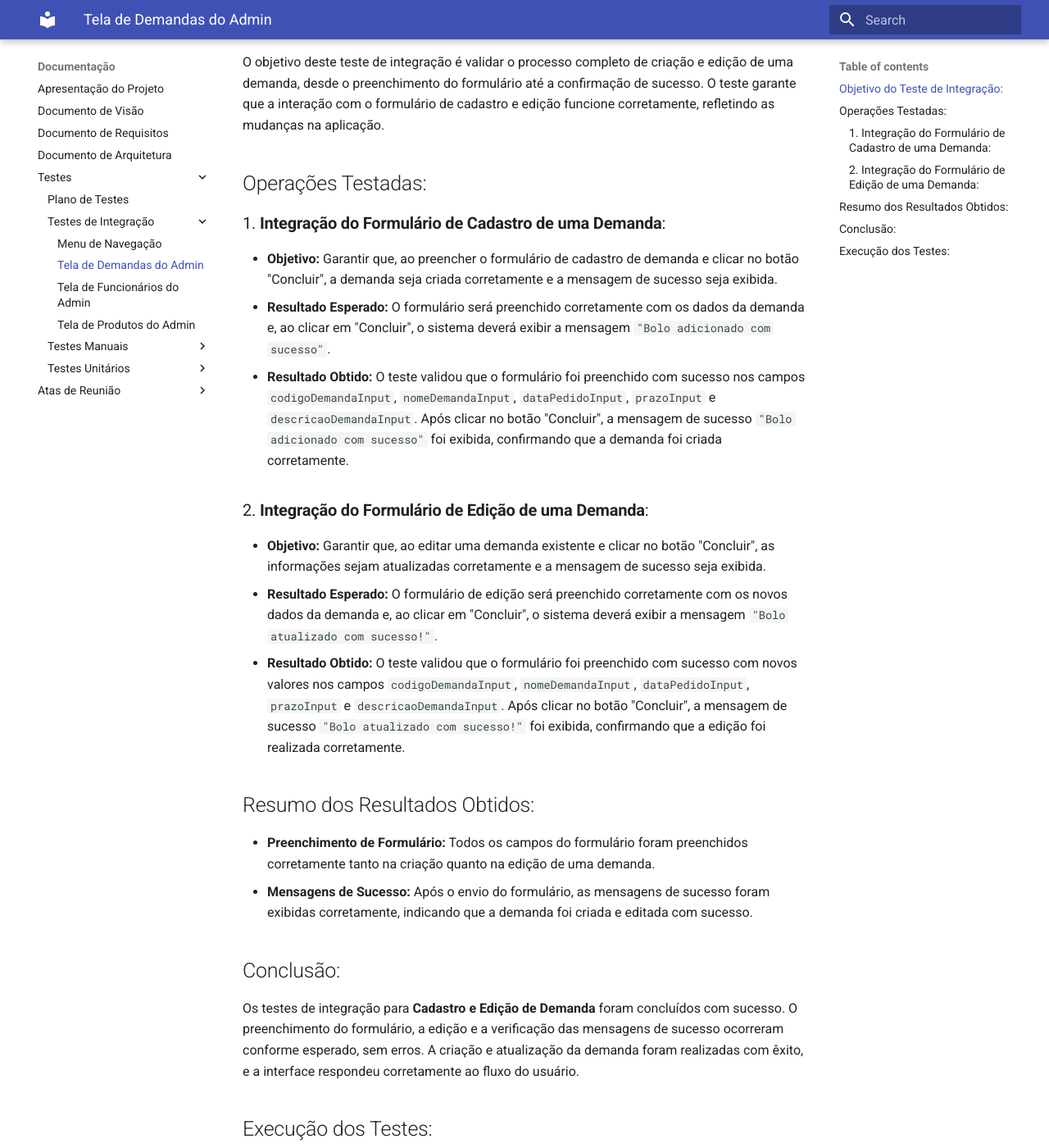
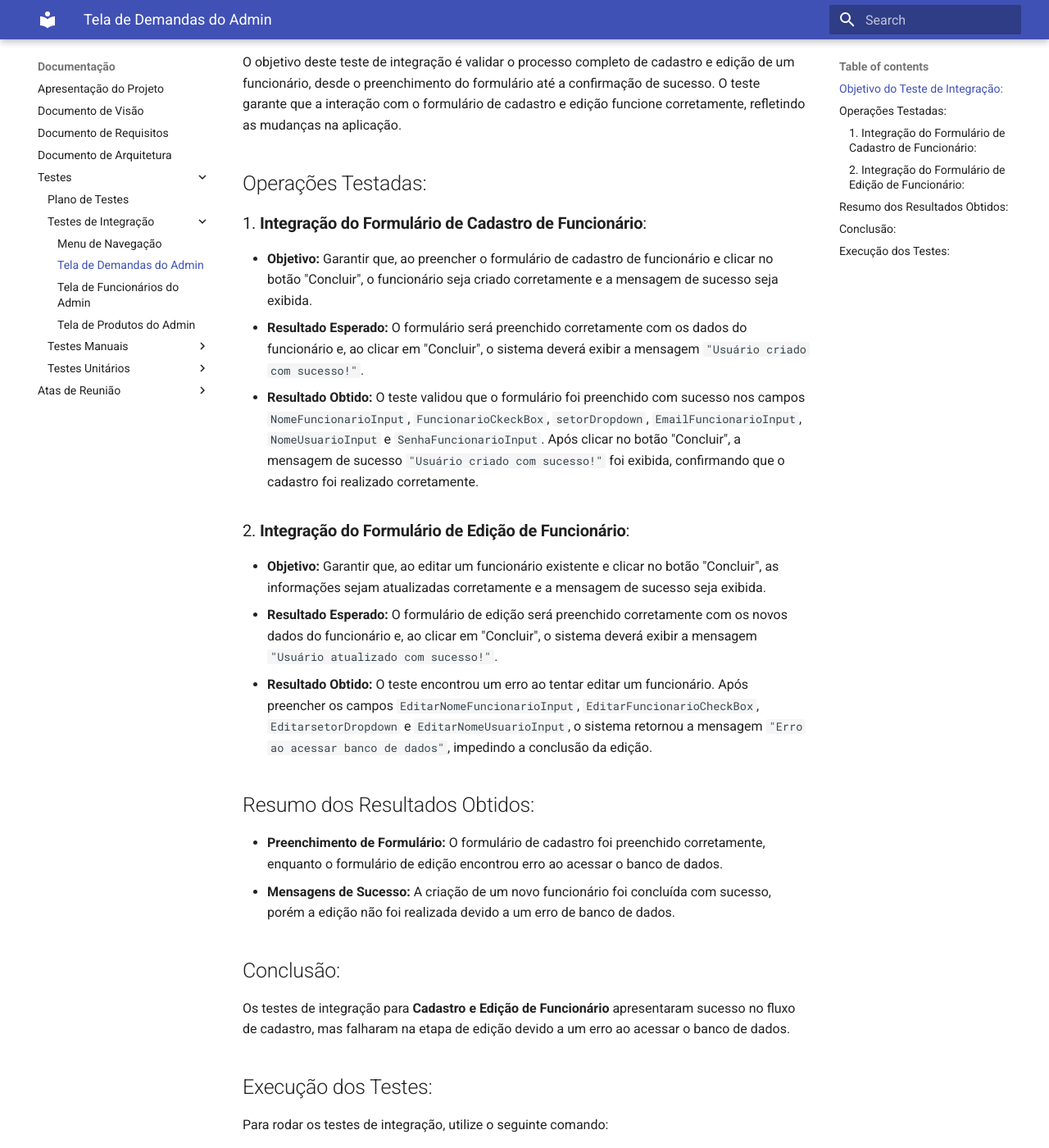
Before and after one commit to JAugustoM/Gestao-Catavento, an MkDocs documentation site: the page built from docs/documento-plano-testes/testes_integracao/tela_demanda_adm/integracao_formularios_demanda.md, in a window 1280 px wide and 1400 px high, scrolled down 209 px. Shown: the whole window at 82% size. Built offline with MkDocs 1.6.1 and Material for MkDocs 9.7.7, drawn with Linux system fonts in a browser that asks for light colours; some of the changed text lies outside the part shown.

Commit message:
[DOCS] Correção da documentação dos testes de integração de edição de funcionários

````diff
--- a/docs/documento-plano-testes/testes_integracao/tela_demanda_adm/integracao_formularios_demanda.md
+++ b/docs/documento-plano-testes/testes_integracao/tela_demanda_adm/integracao_formularios_demanda.md
@@ -1,33 +1,34 @@
-# Documentação de Testes - Integração do Formulário de Criação e Edição de uma Demanda
+# Documentação de Testes - Integração do Formulário de Cadastro e Edição de Funcionário
 
 ## Objetivo do Teste de Integração:
 
-O objetivo deste teste de integração é validar o processo completo de criação e edição de uma demanda, desde o preenchimento do formulário até a confirmação de sucesso. O teste garante que a interação com o formulário de cadastro e edição funcione corretamente, refletindo as mudanças na aplicação.
+O objetivo deste teste de integração é validar o processo completo de cadastro e edição de um funcionário, desde o preenchimento do formulário até a confirmação de sucesso. O teste garante que a interação com o formulário de cadastro e edição funcione corretamente, refletindo as mudanças na aplicação.
 
 ## Operações Testadas:
 
-### 1. **Integração do Formulário de Cadastro de uma Demanda**:
-- **Objetivo:** Garantir que, ao preencher o formulário de cadastro de demanda e clicar no botão "Concluir", a demanda seja criada corretamente e a mensagem de sucesso seja exibida.
-- **Resultado Esperado:** O formulário será preenchido corretamente com os dados da demanda e, ao clicar em "Concluir", o sistema deverá exibir a mensagem `"Bolo adicionado com sucesso"`.
-- **Resultado Obtido:** O teste validou que o formulário foi preenchido com sucesso nos campos `codigoDemandaInput`, `nomeDemandaInput`, `dataPedidoInput`, `prazoInput` e `descricaoDemandaInput`. Após clicar no botão "Concluir", a mensagem de sucesso `"Bolo adicionado com sucesso"` foi exibida, confirmando que a demanda foi criada corretamente.
+### 1. **Integração do Formulário de Cadastro de Funcionário**:
+- **Objetivo:** Garantir que, ao preencher o formulário de cadastro de funcionário e clicar no botão "Concluir", o funcionário seja criado corretamente e a mensagem de sucesso seja exibida.
+- **Resultado Esperado:** O formulário será preenchido corretamente com os dados do funcionário e, ao clicar em "Concluir", o sistema deverá exibir a mensagem `"Usuário criado com sucesso!"`.
+- **Resultado Obtido:** O teste validou que o formulário foi preenchido com sucesso nos campos `NomeFuncionarioInput`, `FuncionarioCkeckBox`, `setorDropdown`, `EmailFuncionarioInput`, `NomeUsuarioInput` e `SenhaFuncionarioInput`. Após clicar no botão "Concluir", a mensagem de sucesso `"Usuário criado com sucesso!"` foi exibida, confirmando que o cadastro foi realizado corretamente.
 
-### 2. **Integração do Formulário de Edição de uma Demanda**:
-- **Objetivo:** Garantir que, ao editar uma demanda existente e clicar no botão "Concluir", as informações sejam atualizadas corretamente e a mensagem de sucesso seja exibida.
-- **Resultado Esperado:** O formulário de edição será preenchido corretamente com os novos dados da demanda e, ao clicar em "Concluir", o sistema deverá exibir a mensagem `"Bolo atualizado com sucesso!"`.
-- **Resultado Obtido:** O teste validou que o formulário foi preenchido com sucesso com novos valores nos campos `codigoDemandaInput`, `nomeDemandaInput`, `dataPedidoInput`, `prazoInput` e `descricaoDemandaInput`. Após clicar no botão "Concluir", a mensagem de sucesso `"Bolo atualizado com sucesso!"` foi exibida, confirmando que a edição foi realizada corretamente.
+### 2. **Integração do Formulário de Edição de Funcionário**:
+- **Objetivo:** Garantir que, ao editar um funcionário existente e clicar no botão "Concluir", as informações sejam atualizadas corretamente e a mensagem de sucesso seja exibida.
+- **Resultado Esperado:** O formulário de edição será preenchido corretamente com os novos dados do funcionário e, ao clicar em "Concluir", o sistema deverá exibir a mensagem `"Usuário atualizado com sucesso!"`.
+- **Resultado Obtido:** O teste encontrou um erro ao tentar editar um funcionário. Após preencher os campos `EditarNomeFuncionarioInput`, `EditarFuncionarioCheckBox`, `EditarsetorDropdown` e `EditarNomeUsuarioInput`, o sistema retornou a mensagem `"Erro ao acessar banco de dados"`, impedindo a conclusão da edição.
 
 ## Resumo dos Resultados Obtidos:
 
-- **Preenchimento de Formulário:** Todos os campos do formulário foram preenchidos corretamente tanto na criação quanto na edição de uma demanda.
-- **Mensagens de Sucesso:** Após o envio do formulário, as mensagens de sucesso foram exibidas corretamente, indicando que a demanda foi criada e editada com sucesso.
+- **Preenchimento de Formulário:** O formulário de cadastro foi preenchido corretamente, enquanto o formulário de edição encontrou erro ao acessar o banco de dados.
+- **Mensagens de Sucesso:** A criação de um novo funcionário foi concluída com sucesso, porém a edição não foi realizada devido a um erro de banco de dados.
 
 ## Conclusão:
 
-Os testes de integração para **Cadastro e Edição de Demanda** foram concluídos com sucesso. O preenchimento do formulário, a edição e a verificação das mensagens de sucesso ocorreram conforme esperado, sem erros. A criação e atualização da demanda foram realizadas com êxito, e a interface respondeu corretamente ao fluxo do usuário.
+Os testes de integração para **Cadastro e Edição de Funcionário** apresentaram sucesso no fluxo de cadastro, mas falharam na etapa de edição devido a um erro ao acessar o banco de dados.
 
 ## Execução dos Testes:
 
 Para rodar os testes de integração, utilize o seguinte comando:
 
 ```bash
-flutter test integration_test/demanda_admin_test.dart -d <PLATAFORMA> --dart-define=ANON_KEY=<SUA_CHAVE_AQUI>
+flutter test integration_test/funcionarios_admin_test.dart -d <PLATAFORMA> --dart-define=ANON_KEY=<SUA_CHAVE_AQUI>
+```
````
